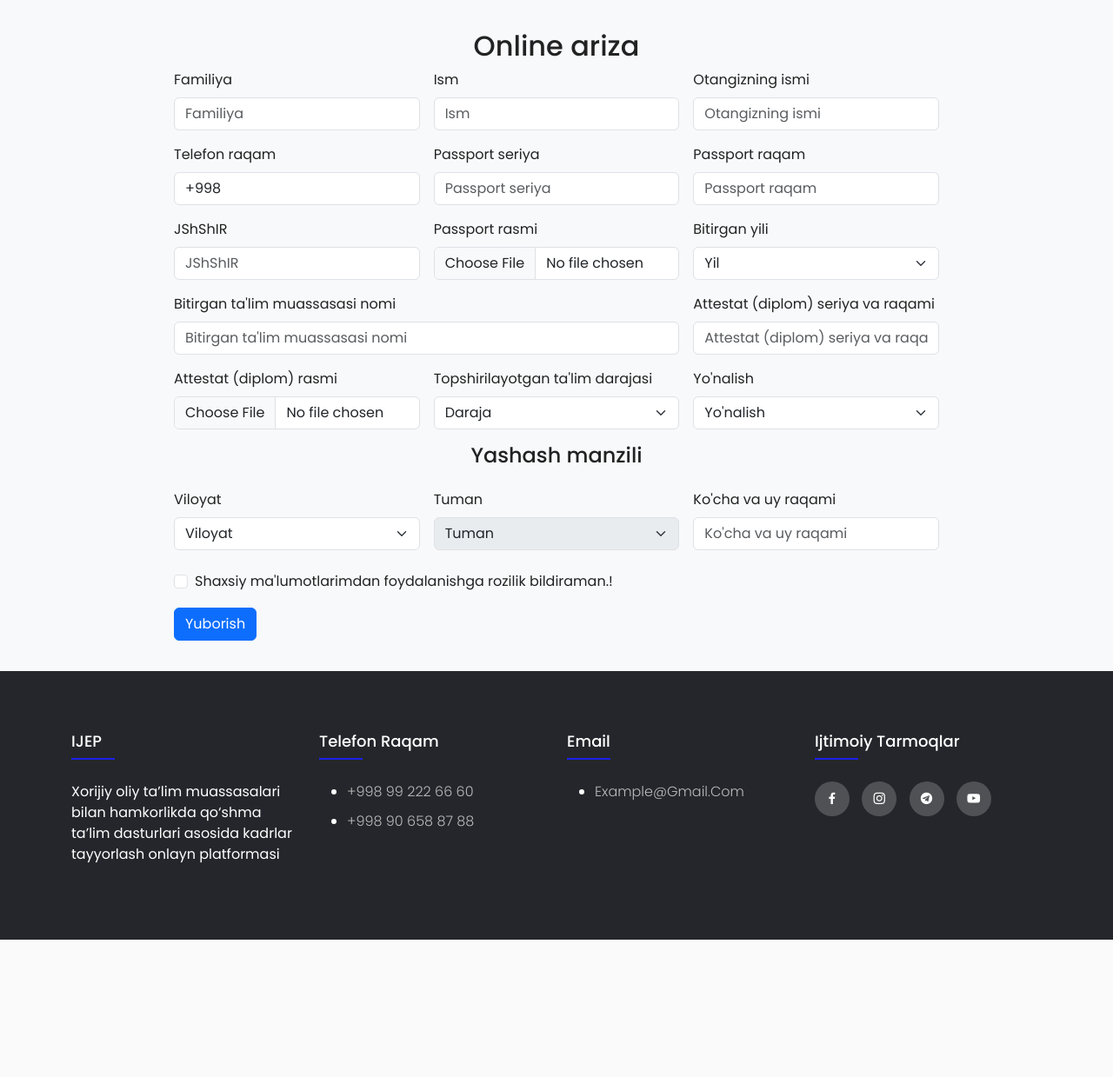
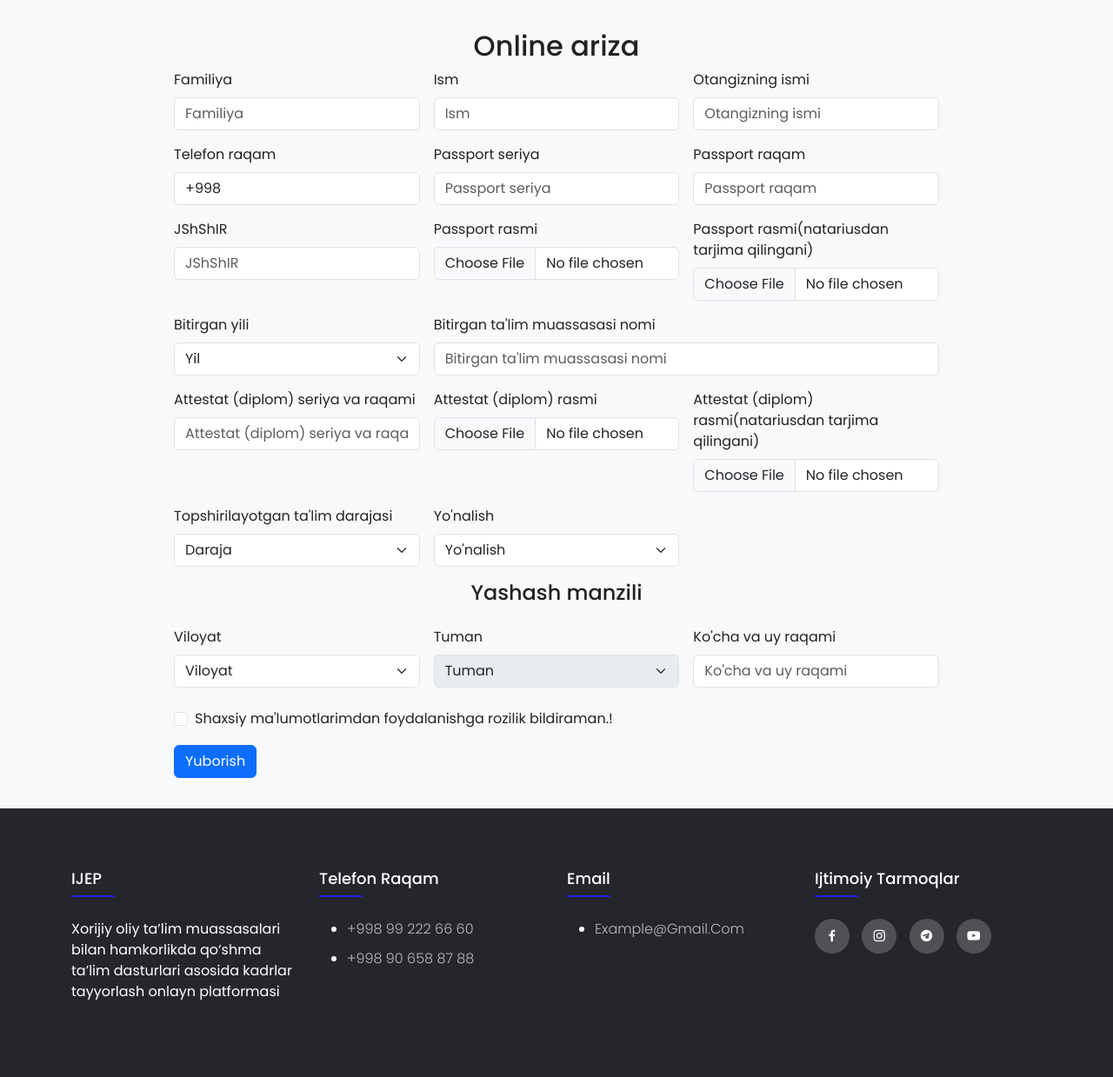
Before and after one commit to hfazliddin98/qoshma2024, a Django app: page /en-us/arizalar/ariza_yuborish/ in a window 1280 px wide. Shown: the part 489-1728 px from the top of the page at 87% size. Before the commit the page ends 1570 px from the top, so only its background shows below. Run offline with Django 5.2, Linux system fonts and the light colour scheme; some libraries are stand-ins or nearby versions.

Commit message:
3.8.2024

```diff
--- a/arizalar/models.py
+++ b/arizalar/models.py
@@ -9,10 +9,12 @@ class Arizalar(models.Model):
     pasport_raqam = models.CharField(max_length=200)
     jshr = models.CharField(max_length=200)
     pasport_rasm = models.FileField(upload_to='pasport_rasm/')
+    natariyus_pasport = models.FileField(upload_to='pasport_rasm/')
     daraja = models.CharField(max_length=200)
     yonalish = models.CharField(max_length=200)
     diplom_serya_raqam = models.CharField(max_length=200)
     diplom_rasm = models.FileField(upload_to='diplom_rasm/')
+    natariyus_diplom = models.FileField(upload_to='diplom_rasm/')
     bitirgan_yil = models.CharField(max_length=200)
     bitirgan_muassasa = models.CharField(max_length=400)
     viloyat = models.CharField(max_length=200)
--- a/arizalar/views.py
+++ b/arizalar/views.py
@@ -18,10 +18,12 @@ def ariza_yuborish(request):
         pasport_raqam = request.POST['pasport_raqam']
         jshr = request.POST['jshr']
         pasport_rasm = request.FILES['pasport_rasm']
+        natariyus_pasport = request.FILES['natariyus_pasport']
         daraja = request.POST['daraja']
         yonalish = request.POST['yonalish']
         diplom_serya_raqam = request.POST['diplom_serya_raqam']
         diplom_rasm = request.FILES['diplom_rasm']
+        natariyus_diplom = request.FILES['natariyus_diplom']
         bitirgan_yil = request.POST['bitirgan_yil']
         bitirgan_muassasa = request.POST['bitirgan_muassasa']
         viloyat = request.POST['viloyat']
@@ -43,8 +45,10 @@ def ariza_yuborish(request):
                 telefon = telefon, pasport_serya=pasport_serya,
                 pasport_raqam = pasport_raqam, jshr=jshr,
                 pasport_rasm=pasport_rasm, daraja=daraja,
+                natariyus_pasport=natariyus_pasport,
                 yonalish=yonalish, diplom_serya_raqam=diplom_serya_raqam,
                 diplom_rasm=diplom_rasm,bitirgan_yil=bitirgan_yil,
+                natariyus_diplom=natariyus_diplom,
                 bitirgan_muassasa=bitirgan_muassasa,viloyat=viloyat,
                 tuman=tuman,kocha=kocha,rozilik=rozilik_bildirish
             )
--- a/templates/adminlar/home.html
+++ b/templates/adminlar/home.html
@@ -6,7 +6,7 @@
     <meta charset="UTF-8">
     <meta name="viewport" content="width=device-width, initial-scale=1.0">
     <!-- TITLE -->
-    <title>sinov.kspi.uz</title>
+    <title>ijep.kspi.uz</title>
 
     <!-- STYLES -->
     <link rel="stylesheet" href="{% static  '/admin/css/jquery.css' %}">
--- a/templates/arizalar/ariza_yuborish.html
+++ b/templates/arizalar/ariza_yuborish.html
@@ -6,7 +6,7 @@
     <meta charset="UTF-8">
     <meta name="viewport" content="width=device-width, initial-scale=1.0">
     <!-- TITLE -->
-    <title>sinov.kspi.uz</title>
+    <title>ijep.kspi.uz</title>
 
     <!-- STYLES -->
     <link rel="stylesheet" href="{% static  '/css/style.css' %}">
@@ -140,9 +140,17 @@
                 </div>
             </div>
             <div class="col-lg-4 col-md-6">
+                <label for="passport-rasm" class="form-label">{% blocktrans %}Passport rasmi(natariusdan tarjima qilingani){% endblocktrans %}</label>
+                <input name="natariyus_pasport" type="file" class="form-control" id="passport-rasm" accept=".png, .jpg, .jpeg" placeholder="Passport rasmi" required>
+                <div class="invalid-feedback">
+                    {% blocktrans %}Passport rasmingizni yuklang.!{% endblocktrans %}
+                </div>
+            </div>
+            <div class="col-lg-4 col-md-6">
                 <label for="yil" class="form-label">{% blocktrans %}Bitirgan yili{% endblocktrans %}</label>
                 <select name="bitirgan_yil" class="form-select" id="yil" required>
                     <option value="">{% blocktrans %}Yil{% endblocktrans %}</option>
+                    <option value="2024">2024</option>
                     <option value="2023">2023</option>
                     <option value="2022">2022</option>
                     <option value="2021">2021</option>
@@ -188,6 +196,13 @@
             <div class="col-lg-4 col-md-6">
                 <label for="diplom-rasm" class="form-label">{% blocktrans %}Attestat (diplom) rasmi{% endblocktrans %}</label>
                 <input name="diplom_rasm" type="file" class="form-control" id="diplom-rasm" required>
+                <div class="invalid-feedback">
+                    {% blocktrans %}Diplom rasmini yuklang.!{% endblocktrans %}
+                </div>
+            </div>
+            <div class="col-lg-4 col-md-6">
+                <label for="diplom-rasm" class="form-label">{% blocktrans %}Attestat (diplom) rasmi(natariusdan tarjima qilingani){% endblocktrans %}</label>
+                <input name="natariyus_diplom" type="file" class="form-control" id="diplom-rasm" required>
                 <div class="invalid-feedback">
                     {% blocktrans %}Diplom rasmini yuklang.!{% endblocktrans %}
                 </div>
--- a/templates/arizalar/bakalavr.html
+++ b/templates/arizalar/bakalavr.html
@@ -6,7 +6,7 @@
     <meta charset="UTF-8">
     <meta name="viewport" content="width=device-width, initial-scale=1.0">
     <!-- TITLE -->
-    <title>sinov.kspi.uz</title>
+    <title>ijep.kspi.uz</title>
 
     <!-- STYLES -->
     <link rel="stylesheet" href="{% static  '/admin/css/jquery.css' %}">
--- a/templates/arizalar/magistr.html
+++ b/templates/arizalar/magistr.html
@@ -6,7 +6,7 @@
     <meta charset="UTF-8">
     <meta name="viewport" content="width=device-width, initial-scale=1.0">
     <!-- TITLE -->
-    <title>sinov.kspi.uz</title>
+    <title>ijep.kspi.uz</title>
 
     <!-- STYLES -->
     <link rel="stylesheet" href="{% static  '/admin/css/jquery.css' %}">
--- a/templates/arizalar/qabul.html
+++ b/templates/arizalar/qabul.html
@@ -7,7 +7,7 @@
     <meta name="viewport" content="width=device-width, initial-scale=1.0">
 
     <!-- TITLE -->
-    <title>sinov.kspi.uz</title>
+    <title>ijep.kspi.uz</title>
 
     <!-- STYLES -->
     <link rel="stylesheet" href="{% static  '/css/style.css' %}">
--- a/templates/arizalar/qabul_qilindi.html
+++ b/templates/arizalar/qabul_qilindi.html
@@ -6,7 +6,7 @@
     <meta charset="UTF-8">
     <meta name="viewport" content="width=device-width, initial-scale=1.0">
     <!-- TITLE -->
-    <title>sinov.kspi.uz</title>
+    <title>ijep.kspi.uz</title>
 
     <!-- STYLES -->
     <link rel="stylesheet" href="{% static  '/css/style.css' %}">
--- a/templates/asosiy/kirish.html
+++ b/templates/asosiy/kirish.html
@@ -6,7 +6,7 @@
     <meta charset="UTF-8">
     <meta name="viewport" content="width=device-width, initial-scale=1.0">
     <!-- TITLE -->
-    <title>sinov.kspi.uz</title>
+    <title>ijep.kspi.uz</title>
 
     <!-- STYLES -->
     <link rel="stylesheet" href="{% static '/admin/css/style.css' %}">
--- a/templates/asosiy/royhat.html
+++ b/templates/asosiy/royhat.html
@@ -6,7 +6,7 @@
     <meta charset="UTF-8">
     <meta name="viewport" content="width=device-width, initial-scale=1.0">
     <!-- TITLE -->
-    <title>sinov.kspi.uz</title>
+    <title>ijep.kspi.uz</title>
 
     <!-- STYLES -->
     <link rel="stylesheet" href="{% static '/admin/css/style.css' %}">
--- a/templates/talaba/home.html
+++ b/templates/talaba/home.html
@@ -6,7 +6,7 @@
     <meta charset="UTF-8">
     <meta name="viewport" content="width=device-width, initial-scale=1.0">
     <!-- TITLE -->
-    <title>sinov.kspi.uz</title>
+    <title>ijep.kspi.uz</title>
 
     <!-- STYLES -->
     <link rel="stylesheet" href="{% static  '/css/swiper-bundle.min.css' %}">
--- a/users/urls.py
+++ b/users/urls.py
@@ -1,9 +1,10 @@
 from django.urls import path
-from .views import home, kirish, superadmin_qoshish
+from .views import home, kirish, superadmin_qoshish, chiqish
 
 
 urlpatterns = [
     path('', home, name='home'),
+    path('logout/', chiqish, name='logout'),
     path('admin/kirish/', kirish, name='kirish'),
     path('admin/royhat/', superadmin_qoshish, name='admin_qoshish')
 ]
```
Also changed, not shown: templates/arizalar/malumot.html (+17 -1 lines), users/views.py (+6 -1 lines), arizalar/migrations/0002_arizalar_natariyus_diplom_arizalar_natariyus_pasport.py (added), media/diplom_rasm/Screenshot_2024-06-16_214006.png (added), media/diplom_rasm/Screenshot_2024-06-16_214006_dqF5chb.png (added), media/pasport_rasm/Screenshot_2024-06-06_085329.png (added), media/pasport_rasm/Screenshot_2024-06-16_214037.png (added), media/pasport_rasm/Screenshot_2024-06-16_214037_wGQNFxZ.png (added).
